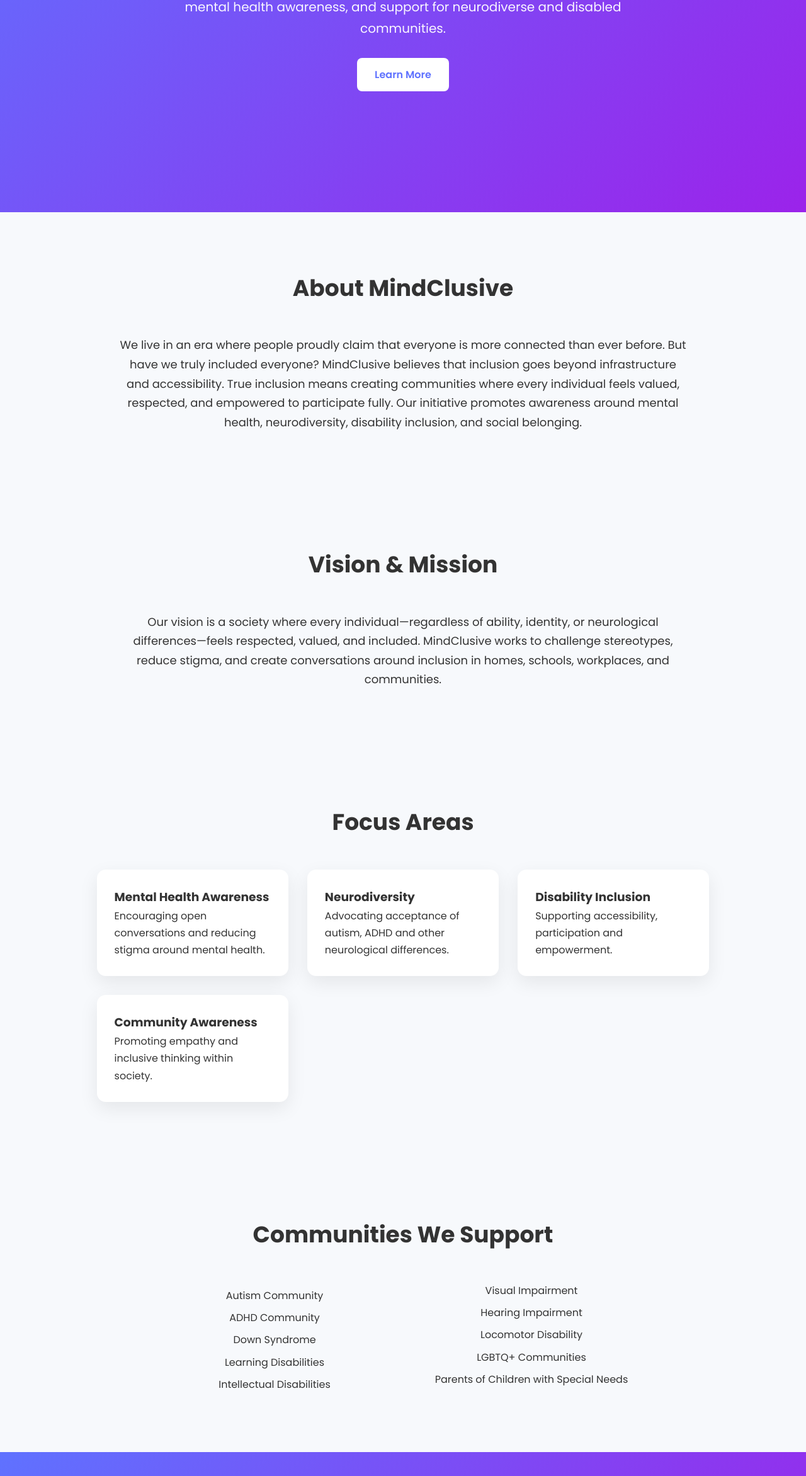
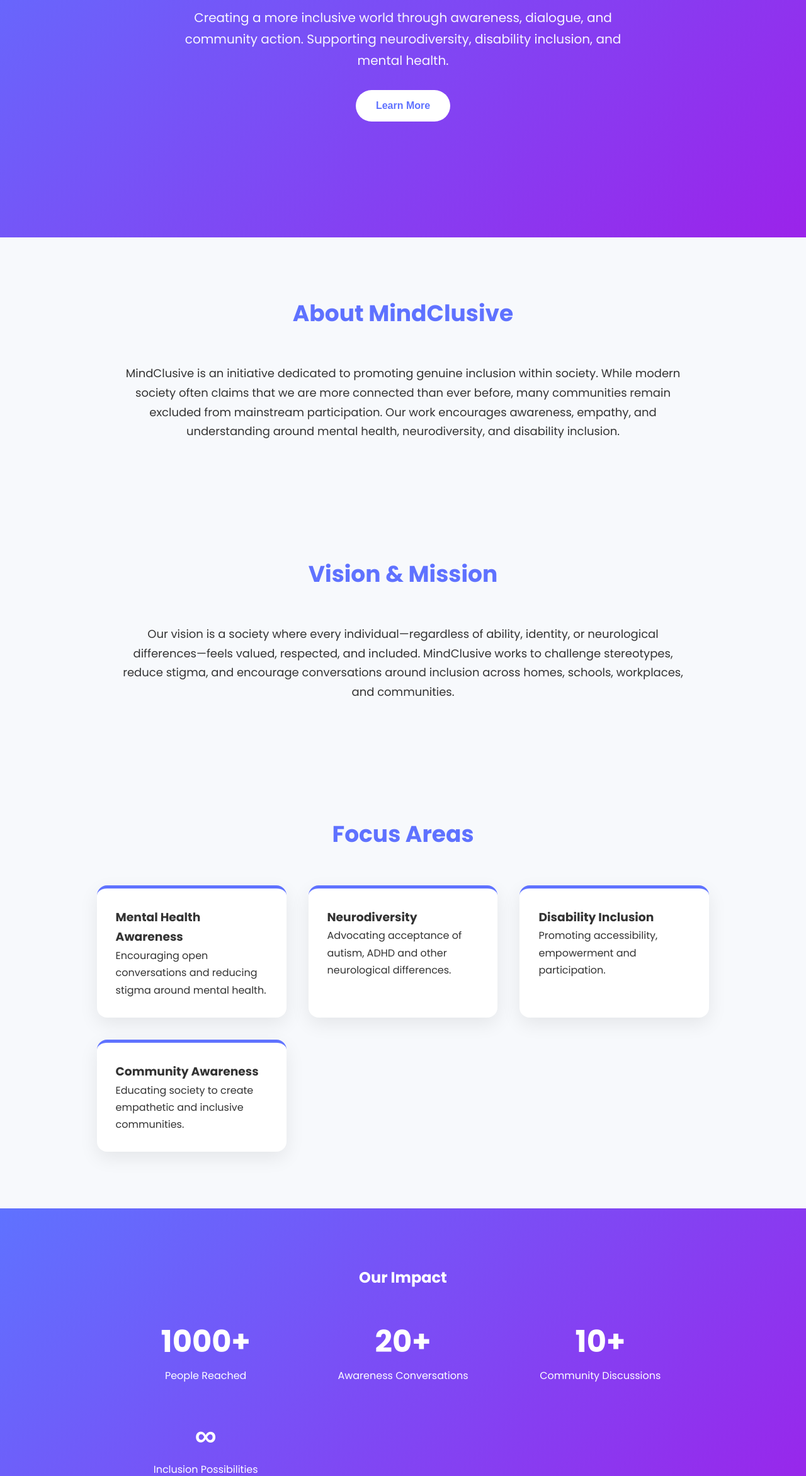
Before and after one commit to sharikabhan/mindclusive, a plain HTML site: page index.html in a window 1280 px wide. Shown: the part 456-2800 px from the top of the page at 63% size. Drawn offline with Linux system fonts and the light colour scheme.

Commit message:
index.html

```diff
--- a/index.html
+++ b/index.html
@@ -5,7 +5,6 @@
 <head>
 <meta charset="UTF-8">
 <meta name="viewport" content="width=device-width, initial-scale=1.0">
-
 <title>MindClusive</title>
 
 <link href="https://fonts.googleapis.com/css2?family=Poppins:wght@300;400;500;600;700&display=swap" rel="stylesheet">
@@ -17,10 +16,10 @@ margin:0;
 padding:0;
 box-sizing:border-box;
 scroll-behavior:smooth;
-font-family:'Poppins',sans-serif;
 }
 
 body{
+font-family:'Poppins',sans-serif;
 background:#F7F9FC;
 color:#333;
 line-height:1.7;
@@ -34,32 +33,49 @@ justify-content:space-between;
 align-items:center;
 padding:18px 10%;
 background:white;
-box-shadow:0 2px 12px rgba(0,0,0,0.05);
+box-shadow:0 4px 20px rgba(0,0,0,0.05);
 position:sticky;
 top:0;
-z-index:100;
+z-index:1000;
 }
 
-nav img{
-height:50px;
+.brand{
+display:flex;
+align-items:center;
+gap:12px;
+}
+
+.brand img{
+height:90px;
+}
+
+.brand span{
+font-size:24px;
+font-weight:600;
+color:#5F72FF;
 }
 
 nav ul{
 display:flex;
-gap:28px;
+gap:30px;
 list-style:none;
 }
 
 nav a{
 text-decoration:none;
+color:#333;
 font-weight:500;
-color:#333;
+transition:0.2s;
+}
+
+nav a:hover{
+color:#5F72FF;
 }
 
 /* HERO */
 
 .hero{
-height:85vh;
+min-height:85vh;
 display:flex;
 flex-direction:column;
 justify-content:center;
@@ -71,26 +87,27 @@ color:white;
 }
 
 .hero h1{
-font-size:56px;
+font-size:68px;
+font-weight:700;
 margin-bottom:15px;
 }
 
 .hero p{
+font-size:20px;
 max-width:720px;
-font-size:20px;
 opacity:0.95;
 }
 
 .hero button{
 margin-top:30px;
-padding:14px 28px;
+padding:16px 32px;
 border:none;
-border-radius:8px;
-font-size:16px;
+border-radius:30px;
 background:white;
 color:#5F72FF;
+font-size:16px;
+font-weight:600;
 cursor:pointer;
-font-weight:600;
 }
 
 /* SECTIONS */
@@ -102,8 +119,8 @@ padding:90px 12%;
 .section-title{
 text-align:center;
 font-size:36px;
-margin-bottom:45px;
-color:#333;
+margin-bottom:50px;
+color:#5F72FF;
 }
 
 /* TEXT BLOCK */
@@ -119,24 +136,26 @@ font-size:18px;
 
 .cards{
 display:grid;
-grid-template-columns:repeat(auto-fit,minmax(250px,1fr));
-gap:30px;
+grid-template-columns:repeat(auto-fit,minmax(260px,1fr));
+gap:35px;
 margin-top:40px;
 }
 
 .card{
 background:white;
-padding:28px;
-border-radius:14px;
+padding:30px;
+border-radius:16px;
 box-shadow:0 10px 30px rgba(0,0,0,0.08);
-transition:0.3s;
+transition:0.25s;
+border-top:5px solid #5F72FF;
 }
 
 .card:hover{
-transform:translateY(-6px);
+transform:translateY(-8px);
+box-shadow:0 14px 40px rgba(0,0,0,0.15);
 }
 
-/* COMMUNITY LIST */
+/* COMMUNITY */
 
 .community{
 max-width:800px;
@@ -146,18 +165,49 @@ text-align:center;
 
 .community ul{
 columns:2;
+list-style:none;
 margin-top:20px;
-list-style:none;
 }
 
 .community li{
 margin:8px 0;
+font-weight:500;
+}
+
+/* IMPACT */
+
+.impact{
+background:linear-gradient(135deg,#5F72FF,#9B23EA);
+color:white;
+text-align:center;
+padding:90px 12%;
+}
+
+.impact-grid{
+display:grid;
+grid-template-columns:repeat(auto-fit,minmax(200px,1fr));
+gap:40px;
+max-width:900px;
+margin:auto;
+margin-top:40px;
+}
+
+.impact h1{
+font-size:48px;
+}
+
+/* INSTAGRAM */
+
+.instagram{
+text-align:center;
+padding:80px 12%;
+background:white;
 }
 
 /* CTA */
 
 .cta{
-background:linear-gradient(135deg,#5F72FF,#9B23EA);
+background:linear-gradient(135deg,#9B23EA,#5F72FF);
 color:white;
 text-align:center;
 padding:80px 20px;
@@ -165,9 +215,9 @@ padding:80px 20px;
 
 .cta button{
 margin-top:25px;
-padding:14px 28px;
+padding:16px 34px;
 border:none;
-border-radius:8px;
+border-radius:30px;
 background:white;
 color:#5F72FF;
 font-weight:600;
@@ -189,7 +239,7 @@ font-size:14px;
 @media(max-width:768px){
 
 .hero h1{
-font-size:40px;
+font-size:42px;
 }
 
 .community ul{
@@ -208,11 +258,12 @@ display:none;
 
 <body>
 
-<!-- NAVBAR -->
-
 <nav>
 
+<div class="brand">
 <img src="logo.png">
+<span>MindClusive</span>
+</div>
 
 <ul>
 <li><a href="#about">About</a></li>
@@ -224,15 +275,13 @@ display:none;
 
 </nav>
 
-<!-- HERO -->
-
 <div class="hero">
 
 <h1>MindClusive</h1>
 
 <p>
-Building a world where everyone truly belongs.
-Promoting inclusion, mental health awareness, and support for neurodiverse and disabled communities.
+Creating a more inclusive world through awareness, dialogue, and community action.
+Supporting neurodiversity, disability inclusion, and mental health.
 </p>
 
 <a href="#about">
@@ -240,8 +289,6 @@ Promoting inclusion, mental health awareness, and support for neurodiverse and d
 </a>
 
 </div>
-
-<!-- ABOUT -->
 
 <section id="about">
 
@@ -251,19 +298,16 @@ Promoting inclusion, mental health awareness, and support for neurodiverse and d
 
 <p>
 
-We live in an era where people proudly claim that everyone is more connected than ever before. But have we truly included everyone?
+MindClusive is an initiative dedicated to promoting genuine inclusion within society.
+While modern society often claims that we are more connected than ever before, many communities remain excluded from mainstream participation.
 
-MindClusive believes that inclusion goes beyond infrastructure and accessibility. True inclusion means creating communities where every individual feels valued, respected, and empowered to participate fully.
-
-Our initiative promotes awareness around mental health, neurodiversity, disability inclusion, and social belonging.
+Our work encourages awareness, empathy, and understanding around mental health, neurodiversity, and disability inclusion.
 
 </p>
 
 </div>
 
 </section>
-
-<!-- MISSION -->
 
 <section id="mission">
 
@@ -273,17 +317,15 @@ Our initiative promotes awareness around mental health, neurodiversity, disabili
 
 <p>
 
-Our vision is a society where every individual—regardless of ability, identity, or neurological differences—feels respected, valued, and included.
+Our vision is a society where every individual—regardless of ability, identity, or neurological differences—feels valued, respected, and included.
 
-MindClusive works to challenge stereotypes, reduce stigma, and create conversations around inclusion in homes, schools, workplaces, and communities.
+MindClusive works to challenge stereotypes, reduce stigma, and encourage conversations around inclusion across homes, schools, workplaces, and communities.
 
 </p>
 
 </div>
 
 </section>
-
-<!-- FOCUS -->
 
 <section id="focus">
 
@@ -303,19 +345,47 @@ MindClusive works to challenge stereotypes, reduce stigma, and create conversati
 
 <div class="card">
 <h3>Disability Inclusion</h3>
-<p>Supporting accessibility, participation and empowerment.</p>
+<p>Promoting accessibility, empowerment and participation.</p>
 </div>
 
 <div class="card">
 <h3>Community Awareness</h3>
-<p>Promoting empathy and inclusive thinking within society.</p>
+<p>Educating society to create empathetic and inclusive communities.</p>
 </div>
 
 </div>
 
 </section>
 
-<!-- COMMUNITY -->
+<section class="impact">
+
+<h2>Our Impact</h2>
+
+<div class="impact-grid">
+
+<div>
+<h1>1000+</h1>
+<p>People Reached</p>
+</div>
+
+<div>
+<h1>20+</h1>
+<p>Awareness Conversations</p>
+</div>
+
+<div>
+<h1>10+</h1>
+<p>Community Discussions</p>
+</div>
+
+<div>
+<h1>∞</h1>
+<p>Inclusion Possibilities</p>
+</div>
+
+</div>
+
+</section>
 
 <section id="community">
 
@@ -342,13 +412,11 @@ MindClusive works to challenge stereotypes, reduce stigma, and create conversati
 
 </section>
 
-<!-- CONTACT -->
-
 <div class="cta" id="contact">
 
-<h2>Connect With MindClusive</h2>
+<h2>Join the Movement</h2>
 
-<p>Follow us to stay updated with initiatives and conversations.</p>
+<p>Follow MindClusive and help build a more inclusive world.</p>
 
 <a href="https://www.instagram.com/mindclusive/" target="_blank">
 <button>Visit Instagram</button>
```
